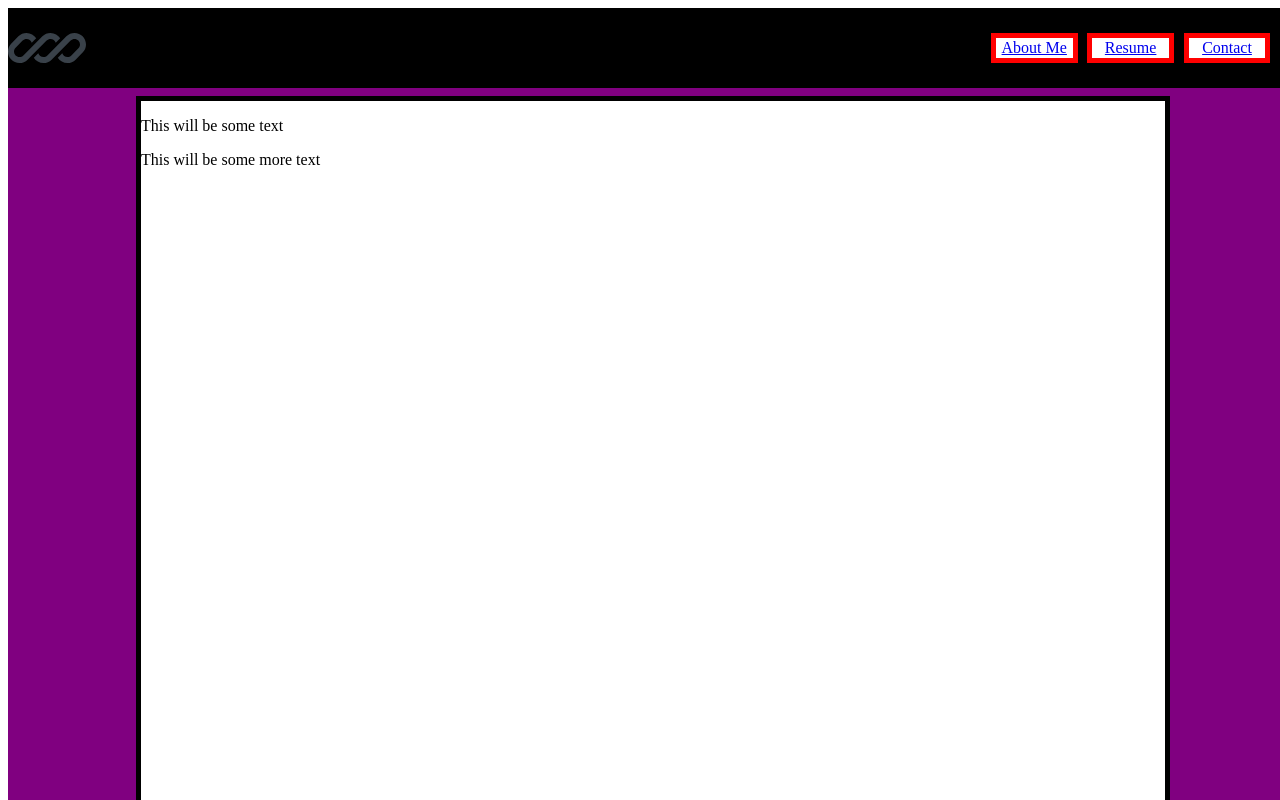
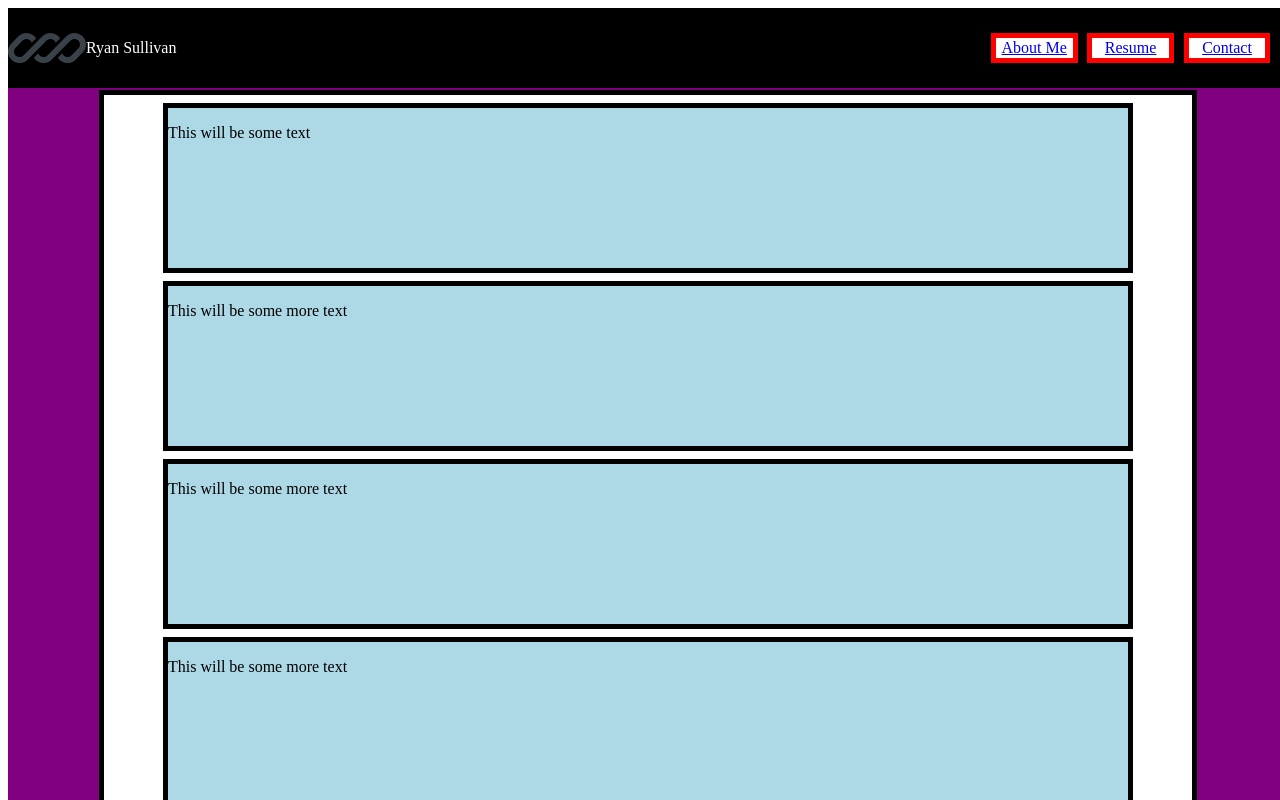
Before and after one commit to ryanCodes92109/newPersonalWebsite, a React (Create React App) app: page /resume in a window 1280 px wide. Built offline with nearby package versions, Linux system fonts and the light colour scheme; the HTML template or start-up script is replaced by a standard one.

Commit message:
styles and alignment

```diff
--- a/src/App.css
+++ b/src/App.css
@@ -7,9 +7,10 @@
 
 .appContainer {
   position:relative;
-  top:11vh;
-  width:80vw;
+  top:10.2vh;
+  width:100vw;
   height:80vh;
   /* background-color: black; */
   margin:auto;
+
 }
--- a/src/components/aboutMe/AboutMe.css
+++ b/src/components/aboutMe/AboutMe.css
@@ -2,7 +2,11 @@
     border:5px solid black;
     background-color: white;
     display:flex;
+    align-items: center;
+    justify-content:center;
     height:100vh;
+    width:90vw;
+    margin:auto;
 }
 
 .aboutMeInfo {
@@ -10,4 +14,6 @@
     height: 20vh;
     border:5px solid red;
     margin:1vw;
+    display:flex;
+    align-items: center;
 }
--- a/src/components/navbar/Navbar.css
+++ b/src/components/navbar/Navbar.css
@@ -9,7 +9,7 @@
     /* justify-content: space-between; */
     align-items: center;
     position:fixed;
-
+    color:white;
   }
 
   .navbar {
--- a/src/components/resume/Resume.css
+++ b/src/components/resume/Resume.css
@@ -1,6 +1,19 @@
 .resumeContainer {
-  width:80vw;
+  /* display:flex; */
+  width:85vw;
   border:5px solid black;
   height:100vh;
   background-color: white;
+  overflow:scroll;
+  margin:auto;
 }
+
+.resumeInfo {
+  border: solid 5px black;
+  height:20vh;
+  width:75vw;
+  /* margin:1vw; */
+  margin:auto;
+  margin-top:1vh;
+  background-color: lightblue;
+}
--- a/src/components/resume/Resume.js
+++ b/src/components/resume/Resume.js
@@ -14,6 +14,30 @@ const Resume = () => {
           <p> This will be some more text</p>
         </div>
 
+        <div className='resumeInfo'>
+          <p> This will be some more text</p>
+        </div>
+
+        <div className='resumeInfo'>
+          <p> This will be some more text</p>
+        </div>
+
+        <div className='resumeInfo'>
+          <p> This will be some more text</p>
+        </div>
+
+        <div className='resumeInfo'>
+          <p> This will be some more text</p>
+        </div>
+
+        <div className='resumeInfo'>
+          <p> This will be some more text</p>
+        </div>
+
+        <div className='resumeInfo'>
+          <p> This will be some more text</p>
+        </div>
+
       </div>
     </>
   )
```
